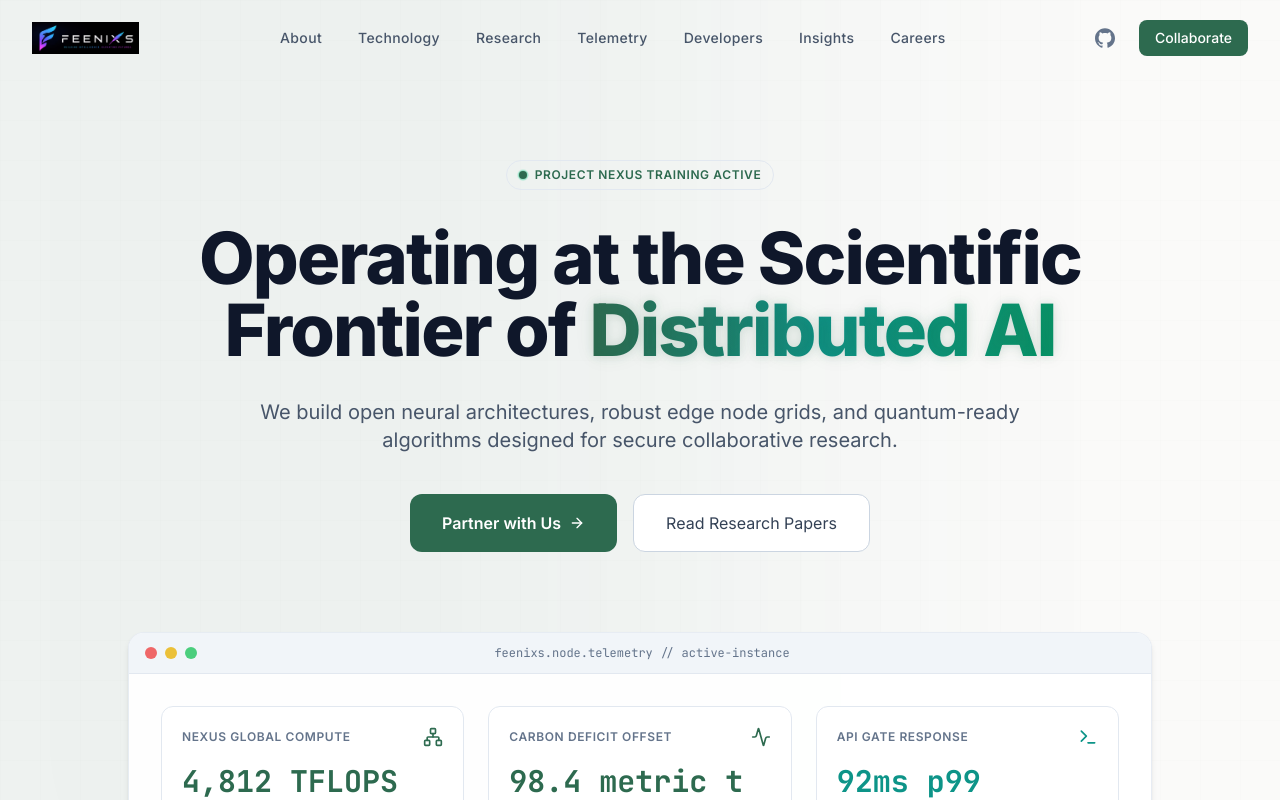
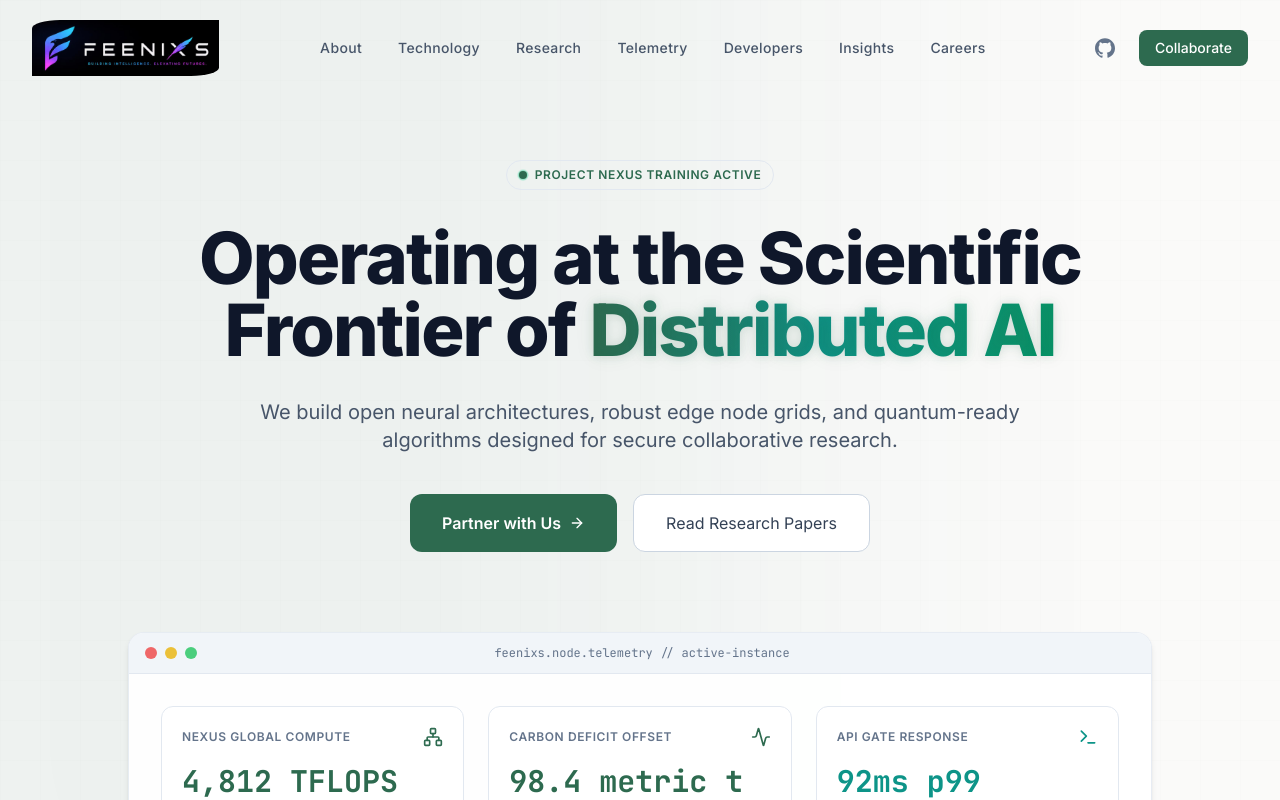
Before and after one commit to Rithish-Codecraft/feenixsC, a Next.js app: page / in a window 1280 px wide. Shown: the top 800 px of the page. Built offline with nearby package versions, Linux system fonts and the light colour scheme.

Commit message:
style: increase logo size and add custom border radius

```diff
--- a/src/components/Navbar.tsx
+++ b/src/components/Navbar.tsx
@@ -42,7 +42,7 @@ export default function Navbar() {
         <div className="flex justify-between items-center">
           {/* Logo */}
           <Link href="/" className="flex items-center group">
-            <Image src="/logo.png" alt="Feenixs Logo" width={200} height={40} className="h-8 w-auto object-contain" />
+            <Image src="/logo.png" alt="Feenixs Logo" width={280} height={56} className="h-12 sm:h-14 w-auto object-contain rounded-tl-[15%] rounded-br-[15%]" />
           </Link>
 
           {/* Desktop Nav */}
```
